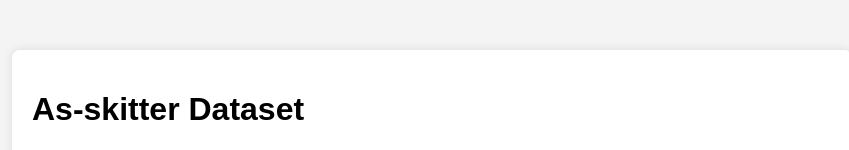
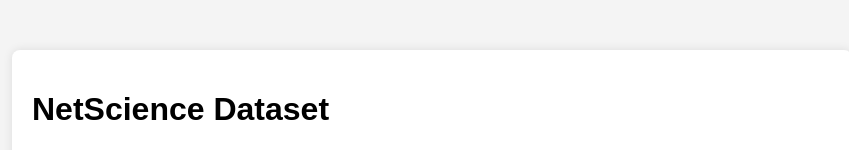
Before and after one commit to archithvk0/densest-subgraph, a plain HTML site: page netscience.html in a window 1280 px wide. Shown: the top 150 px of the page, without its empty margins (208-1057 px from the left). Drawn offline with Linux system fonts and the light colour scheme.

Commit message:
Update netscience.html

```diff
--- a/netscience.html
+++ b/netscience.html
@@ -38,7 +38,7 @@
   </head>
   <body>
     <div class="content">
-      <h1>As-skitter Dataset</h1>
+      <h1>NetScience Dataset</h1>
         <p>The NetScience dataset represents the coauthorship network of scientists working
 in network science. It captures collaborations between researchers who have
 coauthored scientific papers together.
```
